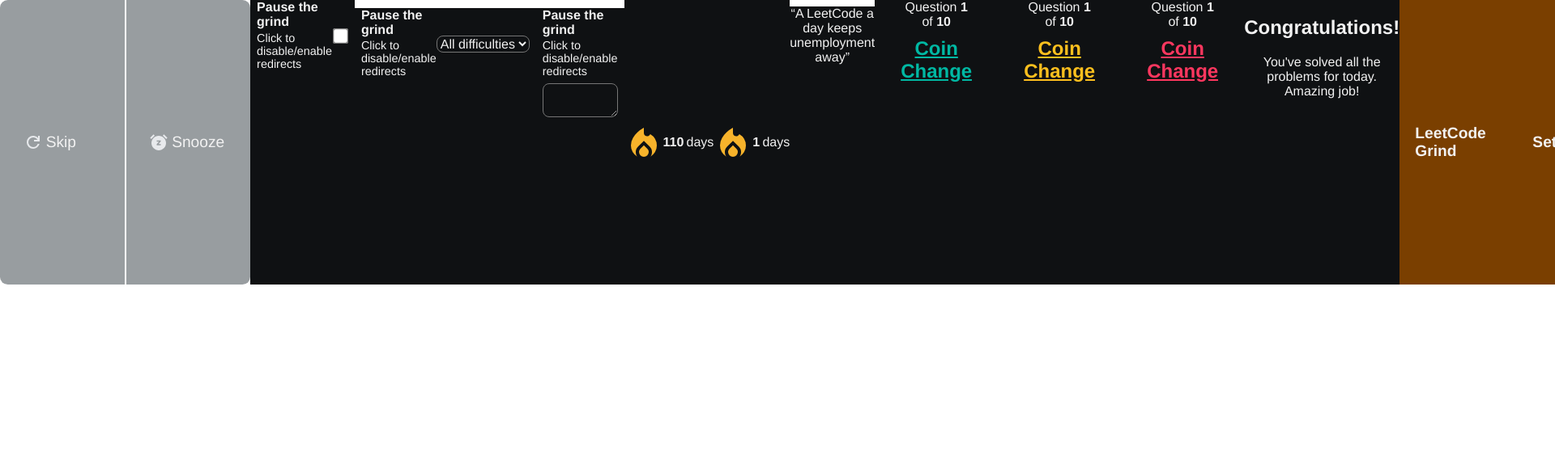
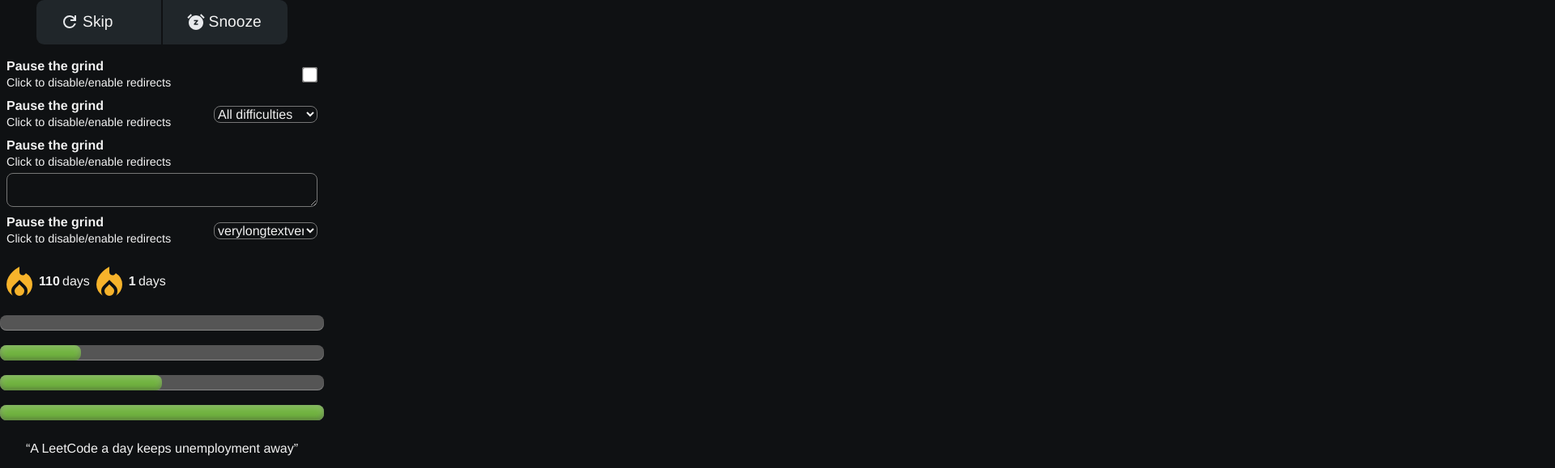
Before and after one commit to naviji/leetcode-habit-builder, a browser extension: page ui/library.html in a window 1280 px wide. Shown: the top 579 px of the page at 81% size, 1920 px wide, since content can reach past the window. Drawn offline with Linux system fonts and the light colour scheme.

Commit message:
Fixed select width for better UX

```diff
--- a/ui/global.css
+++ b/ui/global.css
@@ -46,12 +46,6 @@
   width: var(--main-width);
 }
 
-body {
-  display: flex;
-  height: var(--main-height);
-  width: calc(2 * var(--main-width));
-}
-
 .flex-container {
     display: flex;
 }
--- a/ui/library.html
+++ b/ui/library.html
@@ -9,6 +9,11 @@
     <link rel="stylesheet" href="congrats.css" />
     <link rel="stylesheet" href="header.css" />
     <link rel="stylesheet" href="settings.css" />
+    <style>
+      body {
+        background: var(--main-bg);
+      }
+    </style>
   </head>
   <body>
     <div class="buttons">
@@ -56,9 +61,6 @@
           </select>
         </div>
       </div>
-      <div class="settings__data">
-        <textarea></textarea>
-      </div>
     </div>
 
     <div class="settings settings--data">
@@ -76,11 +78,31 @@
             <option value="hard">Hard</option>
           </select>
         </div>
+
       </div>
       <div class="settings__data">
         <textarea></textarea>
       </div>
     </div>
+
+
+    <div class="settings settings--list">
+      <div class="settings__body">
+        <div>
+          <h4>Pause the grind</h4>
+          <p>Click to disable/enable redirects</p>
+        </div>
+        <div class="settings__body__action">
+          <input type="checkbox" />
+          <select>
+            <option value="a">verylongtextverylongtextverylongtextverylongtextverylongtext</option>
+            <option value="b">verylongtextverylongtextverylongtextverylongtextverylongtext</option>
+          </select>
+        </div>
+      </div>
+    </div>
+
+
 
 
     <br />
--- a/ui/page.css
+++ b/ui/page.css
@@ -3,6 +3,12 @@
     height: var(--main-height);
     font-size: 1rem;
 }
+
+.page-container {
+    display: flex;
+    height: var(--main-height);
+    width: calc(2 * var(--main-width));
+  }
 
 .page__home {
     height: 100%;
--- a/ui/settings.css
+++ b/ui/settings.css
@@ -54,6 +54,7 @@
 
 .settings--list select {
     display: block;
+    width: 8em;
 }
 
 .settings--data textarea {
```
Also changed, not shown: ui/popup.html (+3 -0 lines).
